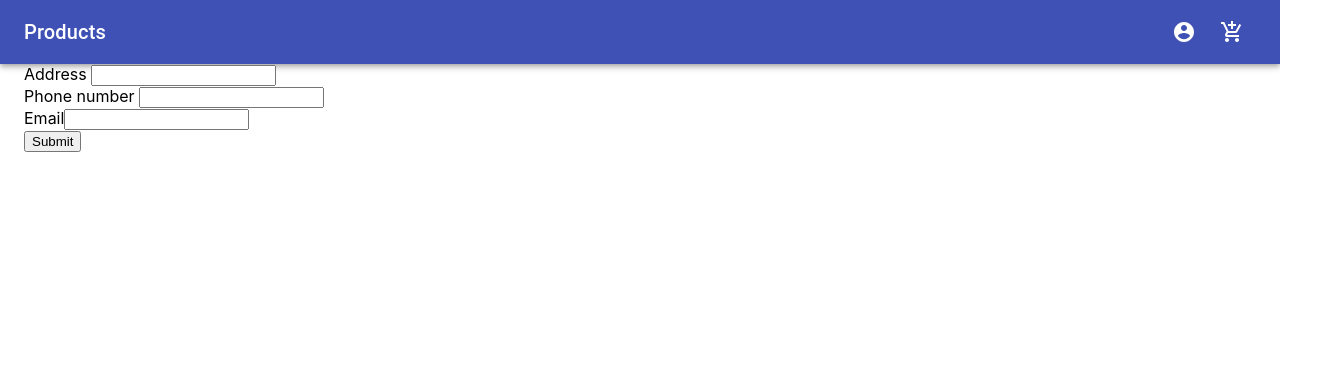
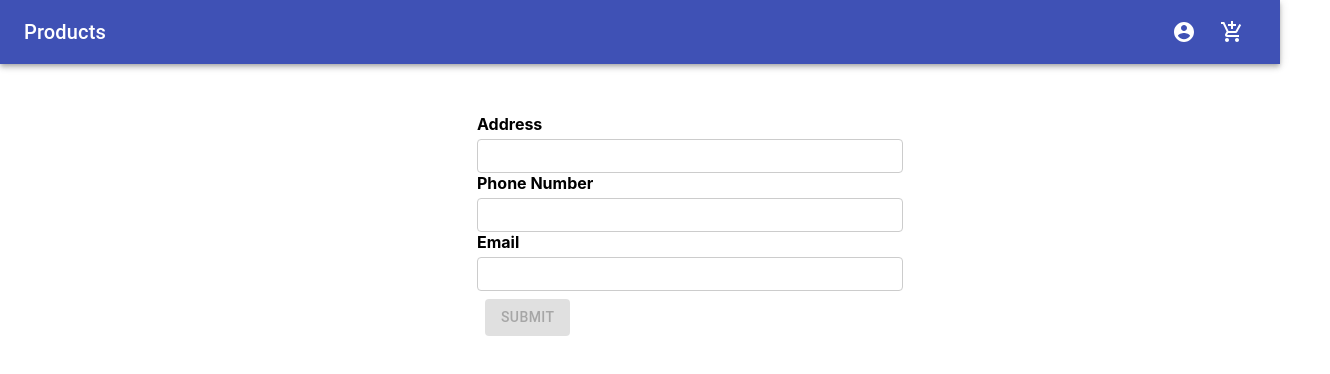
Before and after one commit to AlaaMostapha/product-react-app, a React (Create React App) app: page /OrderNow in a window 1280 px wide. Shown: the top 374 px of the page, 1330 px wide, since content can reach past the window. Built offline with nearby package versions, Linux system fonts and the light colour scheme.

Commit message:
re-implement order form with reusable formik compnents

```diff
--- a/src/App.js
+++ b/src/App.js
@@ -1,16 +1,21 @@
 import './App.scss';
 import { Provider } from 'react-redux';
-import Routes from './Route/index'
+import { BrowserRouter as Router } from 'react-router-dom';
+import Routes from './Route/index';
 import store from './redux/store/index';
 
+import Header from './containers/header/Header';
 
 function App() {
 
   return (
     <Provider store={store}>
-      <div className="App">
-        <Routes />
-      </div>
+      <Router>
+        <div className="App">
+           <Header/>
+          <Routes />
+        </div>
+      </Router>
     </Provider>
   );
 }
--- /dev/null
+++ b/src/Route/history.js
@@ -0,0 +1,3 @@
+import { createBrowserHistory as history} from 'history';
+
+export default history();
--- a/src/Route/index.js
+++ b/src/Route/index.js
@@ -1,27 +1,27 @@
 import React, { Component } from "react";
 import {
-  BrowserRouter as Router,
+  Router,
   Switch,
   Route,
 } from "react-router-dom";
-import Header from '../containers/header/Header';
+import history from './history';
 import ProductList from '../pages/productList/productList'
 import ProductDetails from '../pages/productDetails/productDetails';
 import ReviewOrder from '../pages/ReviewOrder/ReviewOrder';
 import OrderNow from '../pages/UserFormOrderNow/OrderNow';
 
-export default class Routes extends Component {
-    render() {
+export default function Routes({location}) {
+
         return (
-            <Router>
-            <Header/>
-            <Switch>
-                <Route exact path={["/", "/products"]} component={ProductList}/>
-                <Route   exact path="/products/:productId" component={ProductDetails}/>
-                <Route exact path="/ReviewOrder" component={ReviewOrder}/>
-                <Route exact path="/OrderNow" component={OrderNow}/>
-            </Switch>
+            <Router history={history} location={location}>
+
+                <Switch>
+                    <Route exact path={["/", "/products"]} component={ProductList}/>
+                    <Route  path="/products/:productId" component={ProductDetails}/>
+                    <Route   path="/ReviewOrder" component={ReviewOrder}/>
+                    <Route   path="/OrderNow" component={OrderNow}/>
+                </Switch>
             </Router>
         )
-    }
+
 }
--- a/src/components/Btn/Btn.js
+++ b/src/components/Btn/Btn.js
@@ -10,12 +10,13 @@ const useStyles = makeStyles((theme) => ({
   },
 }));
 
-export default function CreateButton({color,text,href,onClick}) {
+export default function CreateButton(props) {
+  const{color,text,href,onClick,...rest}=props
   const classes = useStyles();
 
   return (
     <div className={classes.root}>
-      <Button variant="contained" color={color} href={href} onClick={onClick}>
+      <Button variant="contained" color={color} href={href} onClick={onClick} {...rest}>
         {text}
       </Button>
     </div>
--- /dev/null
+++ b/src/pages/Form/FormikControl.js
@@ -0,0 +1,27 @@
+import React from 'react'
+import Input from './Input';
+// import Textarea from './Textarea';
+// import Select from './Select';
+// import RadioButton from './RadioButton';
+// import Checkbox from './Checkbox';
+// import DatePicker from './DatePicker';
+function FormikControl(props) {
+    const { control ,...rest} = props
+    switch(control){
+        case 'input':
+            return <Input {...rest}/>
+        // case 'textarea':
+        //     return <Textarea {...rest}/>
+        // case 'select':
+        //     return <Select {...rest}/>
+        // case 'radio':
+        //     return <RadioButton {...rest}/>
+        // case 'checkbox':
+        //     return <Checkbox {...rest}/>
+        // case 'date':
+        //     return <DatePicker {...rest}/>
+        default:return null
+    }
+}
+
+export default FormikControl
--- /dev/null
+++ b/src/pages/Form/Input.js
@@ -0,0 +1,16 @@
+import React from 'react';
+import {Field , ErrorMessage } from 'formik';
+import textError from './TextError';
+
+function Input(props) {
+    const {label,name,...rest}= props
+    return (
+        <div>
+            <label htmlFor={name}>{label}</label>
+            <Field id={name} name={name} {...rest}/>
+            <ErrorMessage name={name} component={textError}/>
+        </div>
+    )
+}
+
+export default Input
--- /dev/null
+++ b/src/pages/Form/TextError.js
@@ -0,0 +1,12 @@
+import React from 'react'
+
+function textError(props) {
+    return (
+        <div class="error">
+            {console.log(props)}
+            {props.children}
+        </div>
+    )
+}
+
+export default textError
--- a/src/pages/UserFormOrderNow/OrderNow.js
+++ b/src/pages/UserFormOrderNow/OrderNow.js
@@ -1,59 +1,64 @@
-import './Order.scss'
 import React from 'react';
-import { Formik, Field, Form, ErrorMessage } from 'formik';
+import Container from '@material-ui/core/Container';
+import CreateButton from '../../components/Btn/Btn'
+import './Order.scss';
+import {Formik ,Form} from 'formik';
 import * as Yup from 'yup';
-import Container from '@material-ui/core/Container';
-// import TextField from '@material-ui/core/TextField';
+import FormikControl from '../Form/FormikControl'
 
-
-export default function OrderNow(){
+function OrderNow() {
     const validationSchema =Yup.object().shape({
-        firstName: Yup.string()
-            .required('First Name is required'),
+        address: Yup.string()
+            .required('Adress is required'),
         phoneNumber: Yup.number()
-            .required('Last Name is required'),
+            .required('phonenumber is required'),
         email: Yup.string()
             .email('Email is invalid')
             .required('Email is required'),
     })
     const  initialValues={
-        firstName: '',
+        address: '',
         phoneNumber: '',
         email: '',
     }
-    function submitFrom(){
-        console.log(this.props)
+    const onSubmit = values =>{
+        console.log('form data',values)
     }
     return (
-          <Container maxWidth="lg" >
+        <Container maxWidth="lg" style={{display:'flex',margin:'50px',justifyContent:'center'}}>
             <Formik
-
             initialValues={initialValues}
             validationSchema={validationSchema}
-                onSubmit={submitFrom}
-                render={({ errors, status, touched }) => (
+            onSubmit={onSubmit}
+            >
+                {
+                    formik=>(
                         <Form>
-                        <div className="form-group">
-                            <label htmlFor="firstName">Address </label>
-                            <Field name="firstName" type="text" className={'form-control' + (errors.firstName && touched.firstName ? ' is-invalid' : '')} />
-                            <ErrorMessage name="firstName" component="div" className="invalid-feedback" />
-                        </div>
-                        <div className="form-group">
-                            <label htmlFor="phoneNumber">Phone number </label>
-                            <Field name="phoneNumber" type="text" className={'form-control' + (errors.phoneNumber && touched.phoneNumber ? ' is-invalid' : '')} />
-                            <ErrorMessage name="phoneNumber" component="div" className="invalid-feedback" />
-                        </div>
-                        <div className="form-group">
-                            <label htmlFor="email">Email</label>
-                            <Field name="email" type="text" className={'form-control' + (errors.email && touched.email ? ' is-invalid' : '')} />
-                            <ErrorMessage name="email" component="div" className="invalid-feedback" />
-                        </div>
-                        <div className="form-group">
-                            <button type="submit" className="btn btn-primary mr-2">Submit</button>
-                        </div>
+                            <FormikControl
+                                control="input"
+                                label="Address"
+                                name="address"
+                                type="text"
+                            />
+                            <FormikControl
+                                control="input"
+                                label="Phone Number"
+                                name="phoneNumber"
+                                type="text"
+                            />
+                            <FormikControl
+                                control="input"
+                                label="Email"
+                                name="email"
+                                type="email"
+                            />
+                            <CreateButton type="submit" text="submit" disabled={!(formik.dirty && formik.isValid)}/>
                         </Form>
-                )}
-            />
+                    )
+                }
+            </Formik>
         </Container>
     )
 }
+
+export default OrderNow
--- a/src/pages/productList/productList.js
+++ b/src/pages/productList/productList.js
@@ -1,19 +1,25 @@
 import React, { Component } from 'react';
 import './productList.scss'
+//material ui components
 import  MediaCard from '../../components/Card/Card';
 import Container from '@material-ui/core/Container';
 import Grid from '@material-ui/core/Grid';
 import Paper from '@material-ui/core/Paper';
+//custom components
 import LoadingIndicator from '../../components/LoadingIndicator/LoadingIndicator';
+import Quantity from '../../components/quantity/quantity';
+import CreateButton from '../../components/Btn/Btn';
+//store
 import {connect} from 'react-redux';
 import * as actions from '../../redux/actions/actions';
-import Quantity from '../../components/quantity/quantity';
-import  CreateButton from '../../components/Btn/Btn';
+//history
+import history from '../../Route/history';
 class ProductList extends Component {
 
   componentDidMount(){
     //when component mount get all products
     this.props.getProducts();
+    console.log(history)
   }
   componentDidUpdate(){
     //if there are items in cart
@@ -32,10 +38,10 @@ class ProductList extends Component {
        console.log(indexesOfCartItems)
     }
   }
-  check=(id)=>{
-   //func to send clicked product to product details using id on click
-    return   this.props.history.push(`products/${id}`);
-  }
+  // check=(id)=>{
+  //  //func to send clicked product to product details using id on click
+  //   return   this.props.history.push(`/products/${id}`);
+  // }
   addItem=(item)=>{
     //add clicked product to cart
     const{cart,products,showProducts,addItemInCart}=this.props;
@@ -59,7 +65,7 @@ class ProductList extends Component {
       return (products || []).map((product,index)=>{
         return(
           <Grid item xs={3} key={product.id} className="grid-custom" >
-          <Paper key={product.id} onClick={()=>this.check(product.id)} mb="2rem">
+          <Paper key={product.id} onClick={()=>history.push(`/products/${product.id}`,product)} mb="2rem">
             <MediaCard key={product.id} title={product.title}
             discription={product.description}
             img={product.image}
--- a/src/sass/general.scss
+++ b/src/sass/general.scss
@@ -4,3 +4,45 @@
 .text-center{
     text-align: center;
 }
+// .App {
+//   display: flex;
+//   justify-content: center;
+// }
+
+label {
+  font-weight: bold;
+  display: flex;
+  margin-bottom: 5px;
+}
+
+input + label {
+  font-weight: bold;
+  display: inline-flex;
+  margin-right: 20px;
+}
+
+input[type='text'],
+input[type='email'],
+input[type='password'],
+textarea,
+select {
+  display: block;
+  width: 400px;
+  padding: 6px 12px;
+  font-size: 14px;
+  line-height: 1.42857143;
+  color: #555;
+  background-color: #fff;
+  background-image: none;
+  border: 1px solid #ccc;
+  border-radius: 4px;
+  /* margin-bottom: 20px; */
+}
+
+.form-control {
+  margin-bottom: 20px;
+}
+
+.error {
+  color: red;
+}
```
Also changed, not shown: src/pages/UserFormOrderNow/OrderNow copy.js (added, +58 -0 lines). Lines whose indentation alone changed are shown as unchanged.
